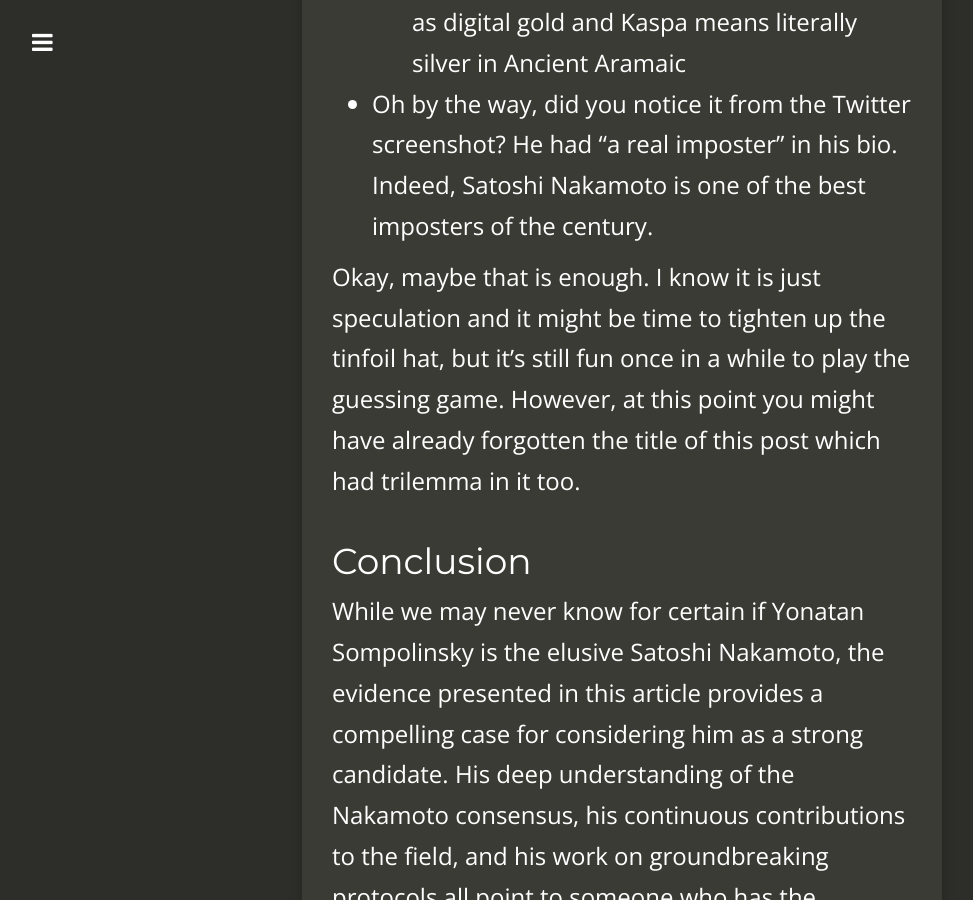
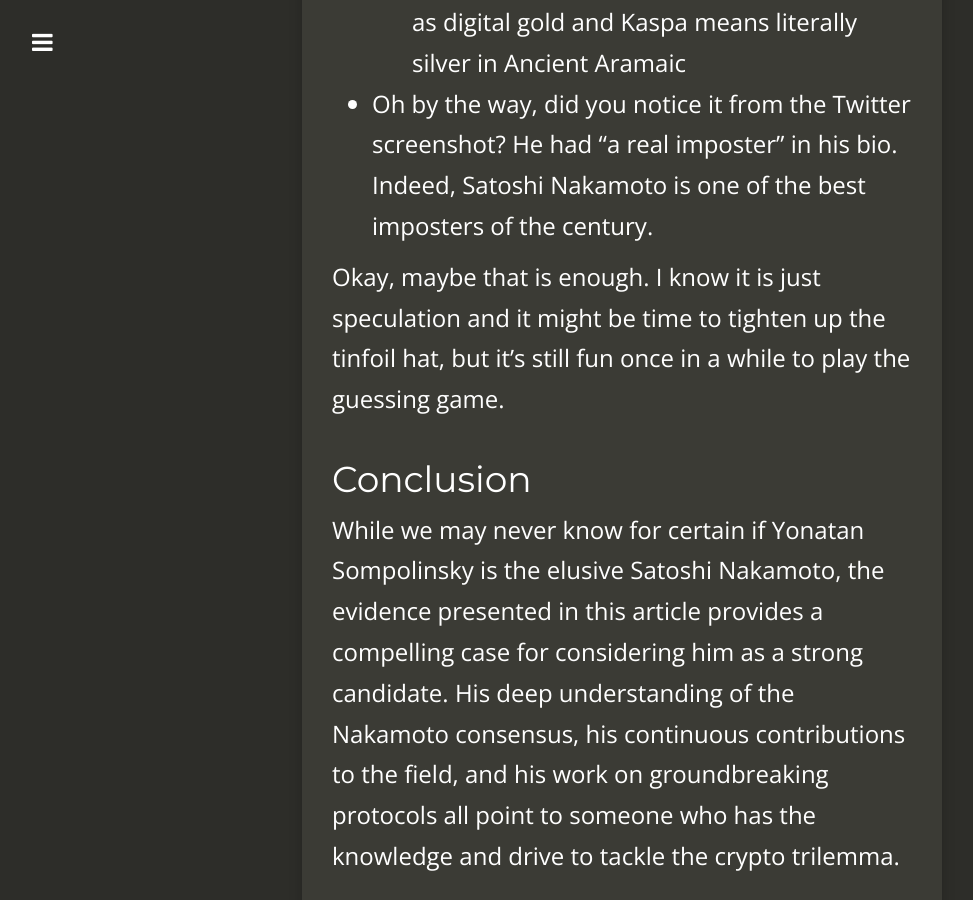
Before and after one commit to niklas-e/niklas-e.github.io, a Jekyll site: the page built from _posts/2023-03-24-satoshi-nakamoto-potentially-solved-the-crypto-trilemma.md, in a window 1280 px wide and 900 px high, scrolled down 8344 px. Shown: the whole window, without its empty margins (18-991 px from the left). Built offline with Jekyll 4.4.1, drawn with Linux system fonts in a browser that asks for light colours; nearby versions of some CDN libraries; comment, search, counter and statistics services are not loaded.

Commit message:
Last minor fix to the latest post

```diff
--- a/_posts/2023-03-24-satoshi-nakamoto-potentially-solved-the-crypto-trilemma.md
+++ b/_posts/2023-03-24-satoshi-nakamoto-potentially-solved-the-crypto-trilemma.md
@@ -84,7 +84,7 @@ Very plausible solution for the crypto trilemma has already been published, as y
   * In case you didn't know, Bitcoin is referred as digital gold and Kaspa means literally silver in Ancient Aramaic
 * Oh by the way, did you notice it from the Twitter screenshot? He had "a real imposter" in his bio. Indeed, Satoshi Nakamoto is one of the best imposters of the century.
 
-Okay, maybe that is enough. I know it is just speculation and it might be time to tighten up the tinfoil hat, but it's still fun once in a while to play the guessing game. However, at this point you might have already forgotten the title of this post which had trilemma in it too.
+Okay, maybe that is enough. I know it is just speculation and it might be time to tighten up the tinfoil hat, but it's still fun once in a while to play the guessing game.
 
 ## Conclusion
 
```
